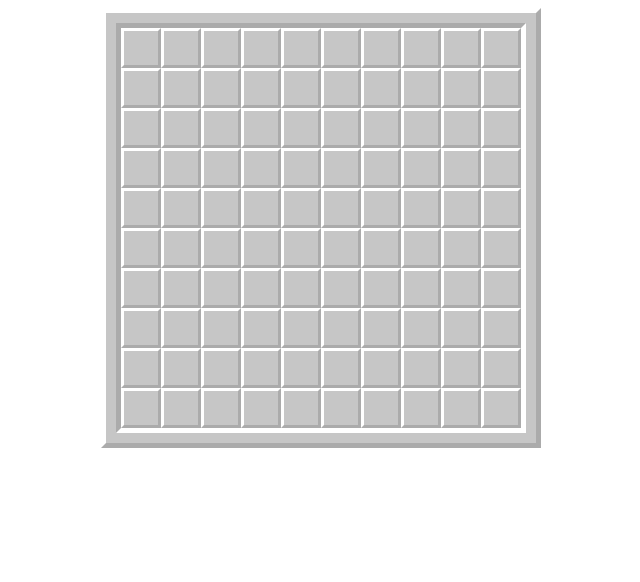
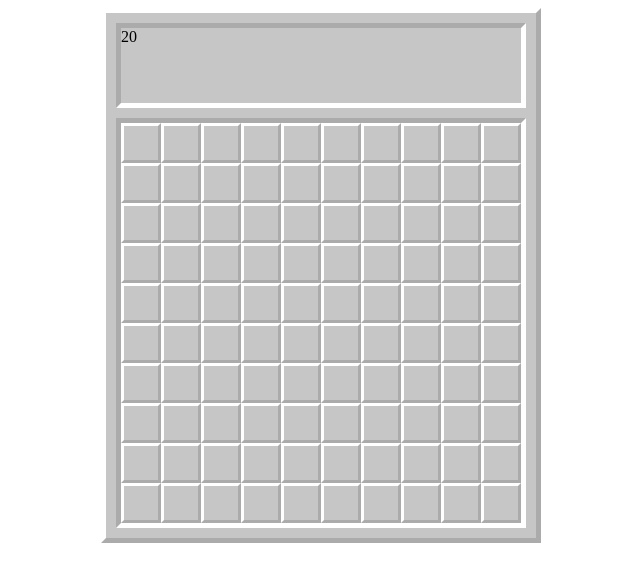
Before and after one commit to moshriguez/minesweeper, a plain HTML site: page index.html in a window 1280 px wide. Shown: the whole page, without its empty margins (319-959 px from the left). Drawn offline with Linux system fonts and the light colour scheme.

Commit message:
added bomb count

```diff
--- a/index.html
+++ b/index.html
@@ -11,6 +11,11 @@
 <body>
 
     <div class='game'>
+        <div class='controls'>
+            <div class='digits bomb-count'></div>
+            <div class='face'></div>
+            <div class='digits timer'></div>
+        </div>
         <div class="grid"></div>
     </div>
 
--- a/index.js
+++ b/index.js
@@ -5,6 +5,8 @@ document.addEventListener('DOMContentLoaded', () => {
     let flags = 0
     let squares = []
     let isGameOver = false
+    const bombCounter = document.querySelector('.bomb-count')
+    bombCounter.innerHTML = bombAmount
 
     // create Board
     function createBoard() {
@@ -61,6 +63,10 @@ document.addEventListener('DOMContentLoaded', () => {
     }
     createBoard()
 
+    function updateBombCounter() {
+        bombCounter.innerHTML = bombAmount - flags
+    }
+
     // add flag with right click
     function addFlag(square) {
         if (isGameOver) return
@@ -75,6 +81,7 @@ document.addEventListener('DOMContentLoaded', () => {
                 square.innerHTML = ''
                 flags--
             }
+            updateBombCounter()
         }
     }
 
--- a/style.css
+++ b/style.css
@@ -1,5 +1,4 @@
 .game {
-    padding: 10px;
     background-color: #c6c6c6;
     margin: auto;
     width: fit-content;
@@ -8,13 +7,22 @@
     border-color: #fff;
 }
 
+.controls {
+    height: 75px;
+    border-width: 5px;
+    border-style: inset;
+    border-color: #fff;
+    margin: 10px;
+
+}
+
 .grid {
     height: 400px;
     width: 400px;
     display: flex;
     flex-wrap: wrap;
     background-color: #c6c6c6;
-    margin: auto;
+    margin: 10px;
     border-width: 5px;
     border-style: inset;
     border-color: #fff;
```
